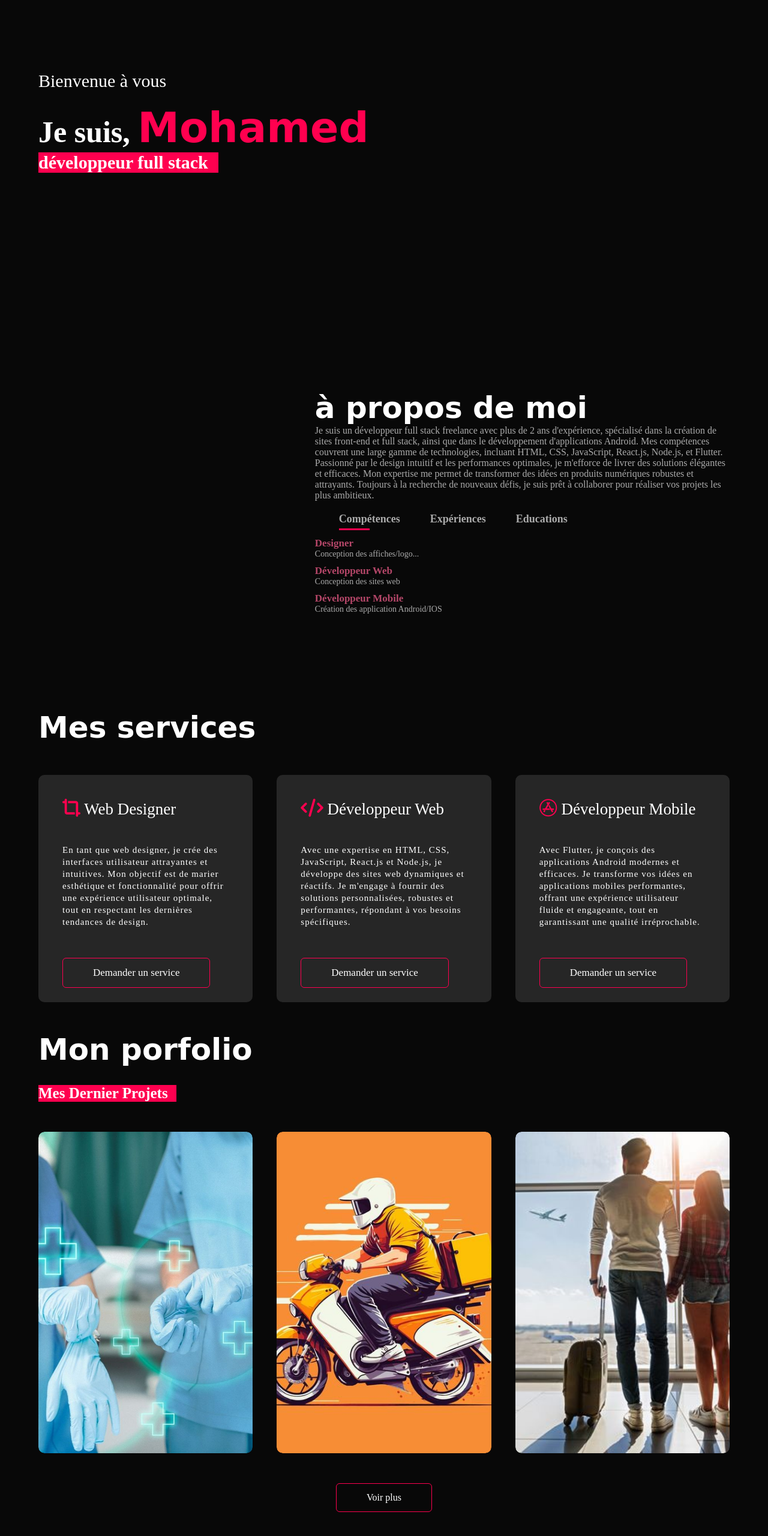
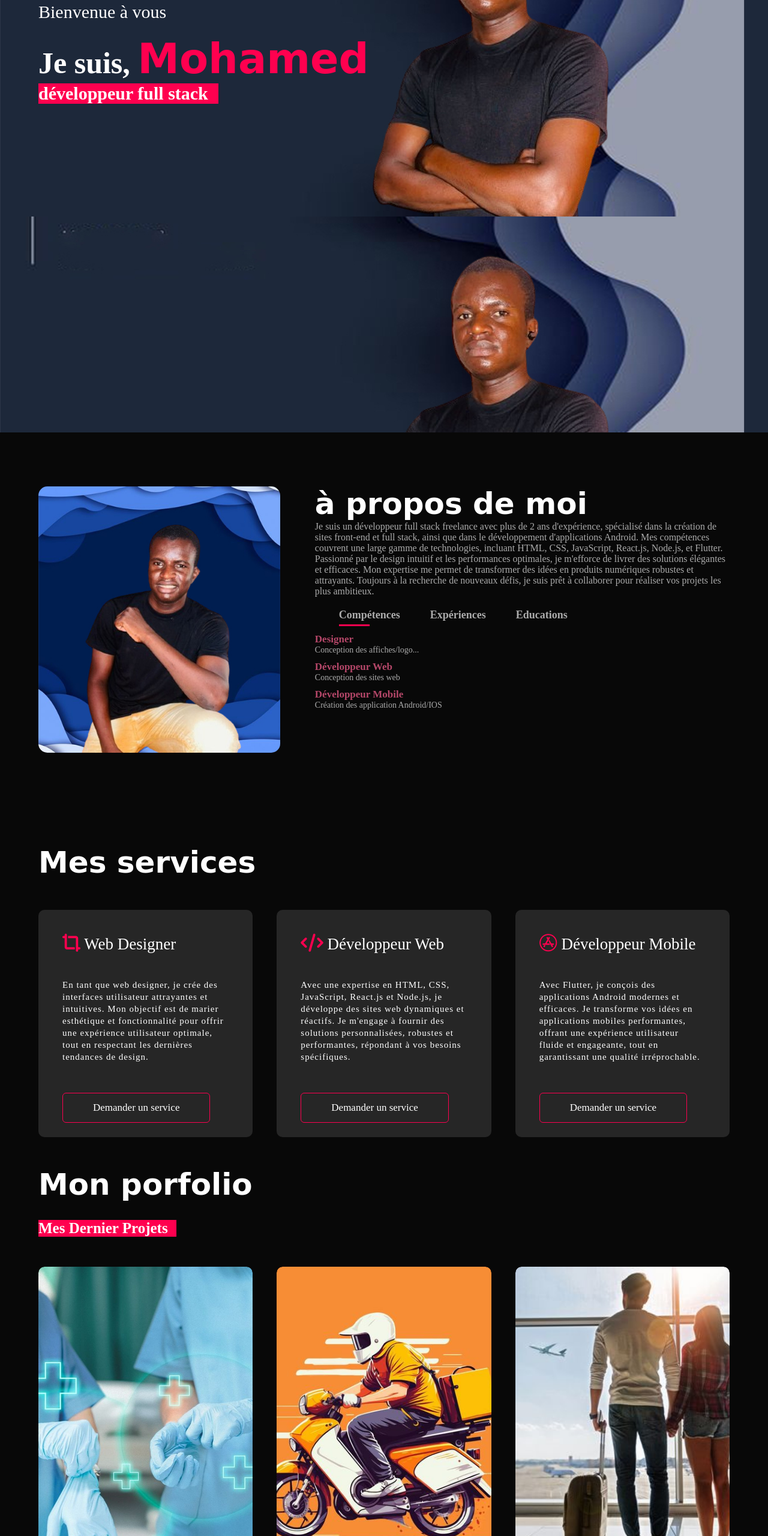
Before and after one commit to McOriginal/Portfolio_Cisse_Mohamed, a plain HTML site: page index.html in a window 1280 px wide. Shown: the part 239-2800 px from the top of the page at 60% size. Drawn offline with Linux system fonts and the light colour scheme.

Commit message:
correction

```diff
--- a/index.html
+++ b/index.html
@@ -49,7 +49,7 @@
         <div class="container">
             <div class="row">
                 <div class="about-col-1">
-                    <!-- <img src="/images/about.png" alt="about me image"> -->
+                    <img src="/images/about bg.jpg" alt="about me image">
                 </div>
                 <div class="about-col-2">
                     <h1 class="sub-title text_title">à propos de moi</h1>
@@ -141,12 +141,11 @@
             <h3 class="last_projet">Mes dernier projets</h3>
             <div class="work-list">
                 <div class="work">
-                    <!-- <img src="images/docteur3.jpg" alt="workimage"> -->
                     <img src="images/clinique.jpg" alt="workimage">
                     <div class="layer">
-                        <h3>Social media</h3>
+                        <h3>Centre de Santé Marhaba</h3>
                         <p>Lorem, ipsum dolor sit amet consectetur adipisicing elit. Quisquam, quis?</p>
-                        <a href="#contact"><i class="fa-solid fa-link"></i></a>
+                        <a href="https://mcoriginal.github.io/clinique_marhaba/" target="blank"><i class="fa-solid fa-link"></i></a>
                     </div>
                 </div>
 
@@ -163,9 +162,9 @@
                 <div class="work">
                     <img src="images/voyage.jpg" alt="workimage">
                     <div class="layer">
-                        <h3>Social media</h3>
-                        <p>Lorem, ipsum dolor sit amet consectetur adipisicing elit. Quisquam, quis?</p>
-                        <a href="#contact"><i class="fa-solid fa-link"></i></a>
+                        <h3>Travel Mali</h3>
+                        <!-- <p></p> -->
+                        <a href="https://travel-mali-fc04f.web.app/" target="blank"><i class="fa-solid fa-link"></i></a>
                     </div>
                 </div>
             </div>
@@ -189,7 +188,8 @@
                     <a href="https://www.facebook.com/profile.php?id=100004983495888" target="_blank"><i class="fa-brands fa-facebook"></i></a>
                     <a href="https://www.linkedin.com/in/mohamed-cisse-253ab9235/" target="_blank"><i class="fa-brands fa-linkedin"></i></a>
                 </div>
-                <a href="cv/LETTE DE MOTIVATION CISSE MOHAMED.pdf" download  class="btn btn2">Télécharger mon Cv</a>
+                <!-- <a href="cv/LETTE DE MOTIVATION CISSE MOHAMED.pdf" download  class="btn btn2">Télécharger mon Cv Informaticien</a> -->
+                <a href="cv/CV Dev CISSE MOHAMED.pdf" download  class="btn btn2">Télécharger mon Cv Développeur</a>
 
         </div>
         <div class="contact-right">
--- a/style.css
+++ b/style.css
@@ -24,8 +24,8 @@ body{
 
 #header{
     width: 100%;
-    height: 100vh;
-    /* background: linear-gradient(#181818, #00000021); */
+    height: 120vh;
+    background: url("images/header-bg.jpg");
 }
 
 
@@ -78,7 +78,7 @@ nav ul li a:hover::after{
 
 
 .header-text{
-    margin-top: 20%;
+    margin-top: 10%;
     font-size: 30px;
 }
 
```
Also changed, not shown: images/about bg.jpg (added), images/about.png (deleted), images/bg-header1.jpg (added), images/header-bg.jpg (added), 2 other files.
